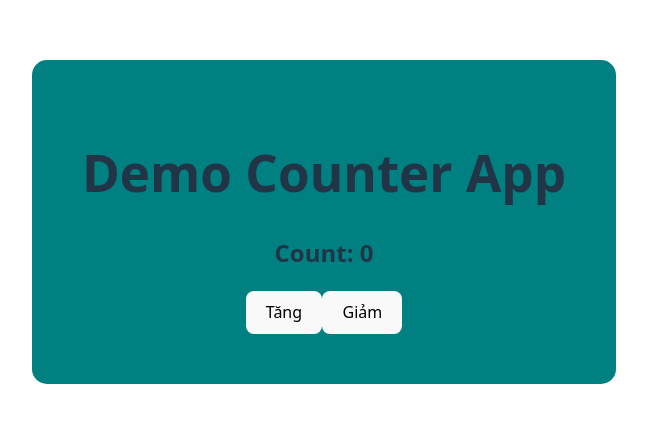
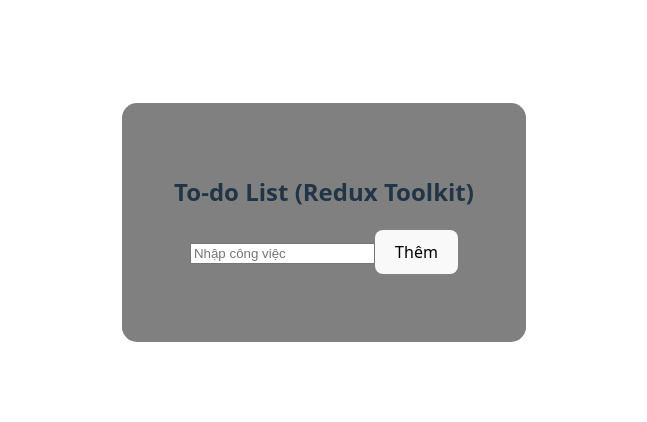
Before and after one commit to NguyenXuanThi/REACTJS, a React (Vite) app in the folder counter-app/: page / in a window 1280 px wide. Shown: the part 178-600 px from the top of the page, without its empty margins (316-963 px from the left). Built offline with nearby package versions, Linux system fonts and the light colour scheme.

Commit message:
2. To-do List

```diff
--- a/counter-app/src/App.css
+++ b/counter-app/src/App.css
@@ -3,6 +3,8 @@
   margin: 0 auto;
   padding: 2rem;
   text-align: center;
+  background-color: gray;
+  border-radius: 15px;
 }
 
 
--- a/counter-app/src/App.jsx
+++ b/counter-app/src/App.jsx
@@ -1,19 +1,52 @@
-import React from 'react';
-import { useDispatch, useSelector } from 'react-redux'; // Import useDispatch và useSelector
-import { increment, decrement } from '/src/components/counterSlice.jsx'; // Import các action
+import React, { useState } from 'react';
+import { useDispatch, useSelector } from 'react-redux';
+import { increment, decrement } from '/src/components/counterSlice.jsx';
+import { addTodo, toggleTodo, removeTodo } from '/src/components/todoSlice.jsx';
 import './App.css';
-const App = () => {
-  const count = useSelector((state) => state.counter.count); // Lấy giá trị count từ Redux store
-  const dispatch = useDispatch(); // Dispatch action đến Redux store
+export default function App() {
+  const todos = useSelector(state => state.todos);
+  const dispatch = useDispatch();
+  const [input, setInput] = useState('');
+
+  const handleAdd = () => {
+    if (input.trim() === '') return;
+    dispatch(addTodo(input));
+    setInput('');
+  };
 
   return (
-    <div className='count'>
-      <h1>Demo Counter App</h1>
-      <h2>Count: {count}</h2>
-      <button onClick={() => dispatch(increment())}>Tăng</button>
-      <button onClick={() => dispatch(decrement())}>Giảm</button>
+    <div style={{ padding: '20px', maxWidth: '400px' }}>
+      <h2>To-do List (Redux Toolkit)</h2>
+      <input
+        value={input}
+        onChange={e => setInput(e.target.value)}
+        placeholder="Nhập công việc"
+      />
+      <button onClick={handleAdd}>Thêm</button>
+
+      <ul>
+        {todos.map(todo => (
+          <li
+            key={todo.id}
+            style={{
+              textDecoration: todo.completed ? 'line-through' : 'none',
+              cursor: 'pointer',
+            }}
+            onClick={() => dispatch(toggleTodo(todo.id))}
+          >
+            {todo.text}
+            <button
+              style={{ marginLeft: '10px' }}
+              onClick={e => {
+                e.stopPropagation();
+                dispatch(removeTodo(todo.id));
+              }}
+            >
+              Xoá
+            </button>
+          </li>
+        ))}
+      </ul>
     </div>
   );
-};
-
-export default App;
+}
--- a/counter-app/src/components/counterSlice.jsx
+++ b/counter-app/src/components/counterSlice.jsx
@@ -1,4 +1,3 @@
-// src/counterSlice.js
 import { createSlice } from '@reduxjs/toolkit';
 
 const counterSlice = createSlice({
@@ -14,8 +13,5 @@
   },
 });
 
-// Export các action để sử dụng trong component
 export const { increment, decrement } = counterSlice.actions;
-
-// Export reducer để cấu hình store
 export default counterSlice.reducer;
--- a/counter-app/src/components/store.jsx
+++ b/counter-app/src/components/store.jsx
@@ -1,11 +1,10 @@
-// src/store.js
 import { configureStore } from '@reduxjs/toolkit';
 import counterReducer from './counterSlice';
-
-// Tạo Redux store và tích hợp reducer từ counterSlice
+import todoReducer from './todoSlice';
 const store = configureStore({
   reducer: {
-    counter: counterReducer, // Truyền vào reducer của counter
+    counter: counterReducer,
+    todos: todoReducer,
   },
 });
 
--- /dev/null
+++ b/counter-app/src/components/todoSlice.jsx
@@ -0,0 +1,21 @@
+import { createSlice } from '@reduxjs/toolkit';
+
+const todoSlice = createSlice({
+  name: 'todos',
+  initialState: [],
+  reducers: {
+    addTodo: (state, action) => {
+      state.push({ id: Date.now(), text: action.payload, completed: false });
+    },
+    toggleTodo: (state, action) => {
+      const todo = state.find(t => t.id === action.payload);
+      if (todo) todo.completed = !todo.completed;
+    },
+    removeTodo: (state, action) => {
+      return state.filter(t => t.id !== action.payload);
+    },
+  },
+});
+
+export const { addTodo, toggleTodo, removeTodo } = todoSlice.actions;
+export default todoSlice.reducer;
--- a/counter-app/src/main.jsx
+++ b/counter-app/src/main.jsx
@@ -7,7 +7,7 @@
 
 createRoot(document.getElementById('root')).render(
   <StrictMode>
-    <Provider store={store}> {/* Cung cấp store cho toàn bộ ứng dụng */}
+    <Provider store={store}>
       <App />
     </Provider>
   </StrictMode>
```
Also changed, not shown: counter-app/src/minhChung/Screenshot 2025-04-23 152019.png (added).
